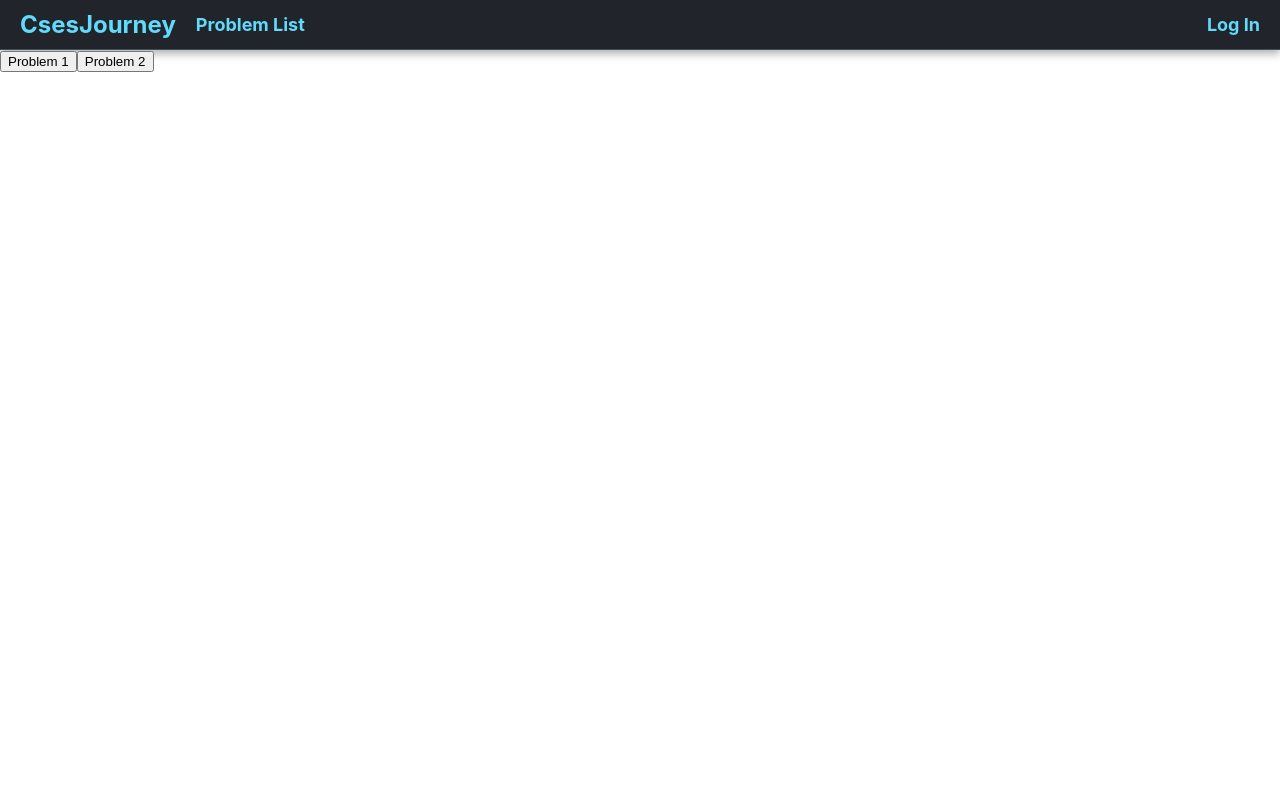
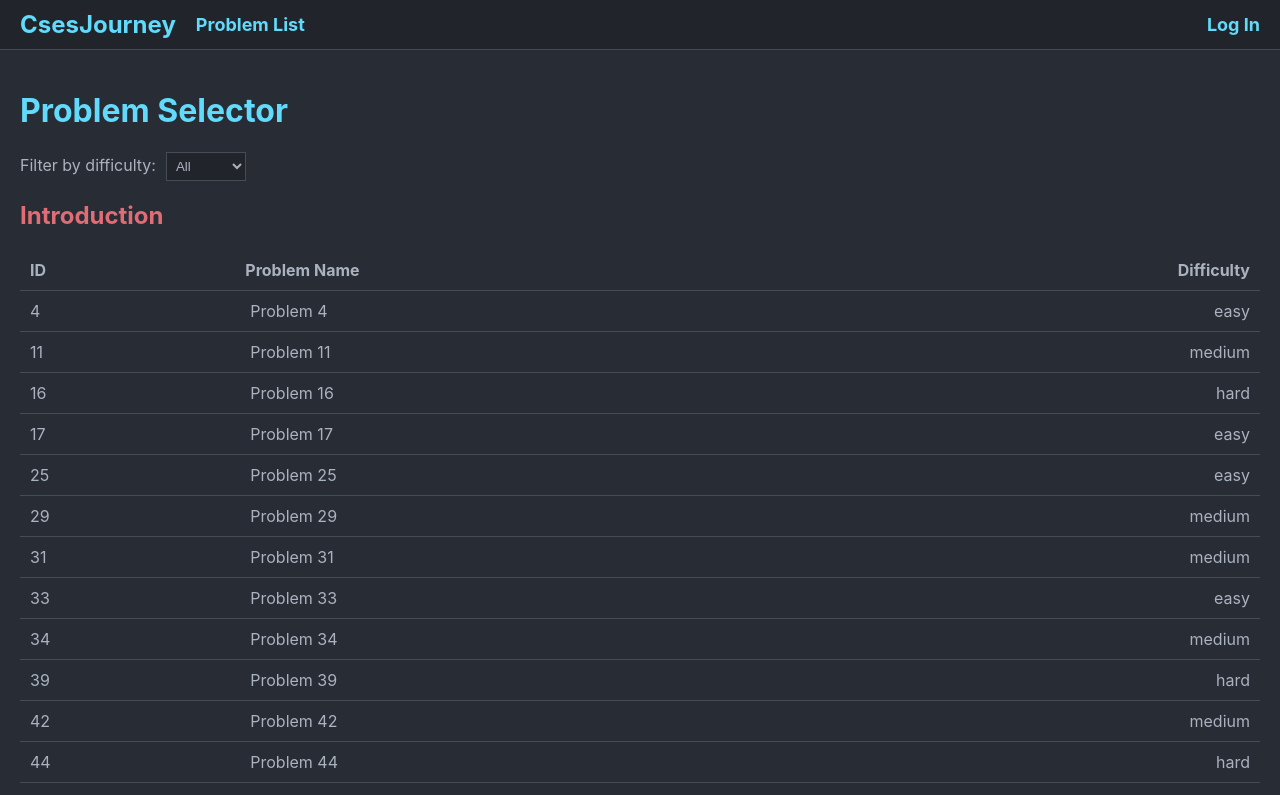
Before and after one commit to nick-vdm/CsesOnline, a React (Create React App) app in the folder src/frontend/: page / in a window 1280 px wide. Shown: the top 795 px of the page. Built offline with nearby package versions, Linux system fonts and the light colour scheme.

Commit message:
Problem selector is looking good

```diff
--- a/src/frontend/src/ProblemSelector/ProblemSelectorView.tsx
+++ b/src/frontend/src/ProblemSelector/ProblemSelectorView.tsx
@@ -1,17 +1,161 @@
-import React from 'react';
+import React, { useState, useEffect } from 'react';
 import { useNavigate } from 'react-router-dom';
 
 const ProblemSelector: React.FC = () => {
   const navigate = useNavigate();
+  const [difficulty, setDifficulty] = useState<string>('all');
+  const [problems, setProblems] = useState<
+    Array<{ id: string; title: string; difficulty: string; section: string }>
+  >([]);
 
   const handleSelectProblem = (problemId: string) => {
     navigate(`/problem/${problemId}`);
   };
 
+  const generateRandomProblems = () => {
+    const sections = ['Introduction', 'Searching and Finding', 'Graph'];
+    const difficulties = ['easy', 'medium', 'hard'];
+    const randomProblems = [];
+
+    for (let i = 1; i <= 200; i++) {
+      const section = sections[Math.floor(Math.random() * sections.length)];
+      const difficulty =
+        difficulties[Math.floor(Math.random() * difficulties.length)];
+      randomProblems.push({
+        id: `${i}`,
+        title: `Problem ${i}`,
+        difficulty,
+        section,
+      });
+    }
+
+    return randomProblems;
+  };
+
+  useEffect(() => {
+    setProblems(generateRandomProblems());
+  }, []);
+
+  const filteredProblems =
+    difficulty === 'all'
+      ? problems
+      : problems.filter((problem) => problem.difficulty === difficulty);
+
   return (
-    <div>
-      <button onClick={() => handleSelectProblem('problem1')}>Problem 1</button>
-      <button onClick={() => handleSelectProblem('problem2')}>Problem 2</button>
+    <div
+      style={{
+        minHeight: '100vh',
+        padding: '20px',
+        backgroundColor: '#282c34',
+        color: '#abb2bf',
+      }}
+    >
+      <h1 style={{ color: '#61dafb' }}>Problem Selector</h1>
+      <div style={{ marginBottom: '20px' }}>
+        <label htmlFor="difficulty" style={{ marginRight: '10px' }}>
+          Filter by difficulty:
+        </label>
+        <select
+          id="difficulty"
+          value={difficulty}
+          onChange={(e) => setDifficulty(e.target.value)}
+          style={{
+            padding: '5px',
+            backgroundColor: '#21252b',
+            color: '#abb2bf',
+            border: '1px solid #444c56',
+          }}
+        >
+          <option value="all">All</option>
+          <option value="easy">Easy</option>
+          <option value="medium">Medium</option>
+          <option value="hard">Hard</option>
+        </select>
+      </div>
+      {['Introduction', 'Searching and Finding', 'Graph'].map((section) => (
+        <div key={section} style={{ marginBottom: '20px' }}>
+          <h2 style={{ color: '#e06c75' }}>{section}</h2>
+          <table style={{ width: '100%', borderCollapse: 'collapse' }}>
+            <thead>
+              <tr>
+                <th
+                  style={{
+                    textAlign: 'left',
+                    padding: '10px',
+                    borderBottom: '1px solid #444c56',
+                  }}
+                >
+                  ID
+                </th>
+                <th
+                  style={{
+                    textAlign: 'left',
+                    padding: '5px',
+                    borderBottom: '1px solid #444c56',
+                  }}
+                >
+                  Problem Name
+                </th>
+                <th
+                  style={{
+                    textAlign: 'right',
+                    padding: '10px',
+                    borderBottom: '1px solid #444c56',
+                  }}
+                >
+                  Difficulty
+                </th>
+              </tr>
+            </thead>
+            <tbody>
+              {filteredProblems
+                .filter((problem) => problem.section === section)
+                .map((problem) => (
+                  <tr
+                    key={problem.id}
+                    onClick={() => handleSelectProblem(problem.id)}
+                    style={{
+                      cursor: 'pointer',
+                      transition: 'background-color 0.3s ease',
+                    }}
+                    onMouseEnter={(e) =>
+                      (e.currentTarget.style.backgroundColor = '#3a3f4b')
+                    }
+                    onMouseLeave={(e) =>
+                      (e.currentTarget.style.backgroundColor = 'transparent')
+                    }
+                  >
+                    <td
+                      style={{
+                        padding: '10px',
+                        borderBottom: '1px solid #444c56',
+                      }}
+                    >
+                      {problem.id}
+                    </td>
+                    <td
+                      style={{
+                        padding: '10px',
+                        borderBottom: '1px solid #444c56',
+                      }}
+                    >
+                      {problem.title}
+                    </td>
+                    <td
+                      style={{
+                        padding: '10px',
+                        textAlign: 'right',
+                        borderBottom: '1px solid #444c56',
+                      }}
+                    >
+                      {problem.difficulty}
+                    </td>
+                  </tr>
+                ))}
+            </tbody>
+          </table>
+        </div>
+      ))}
     </div>
   );
 };
```
